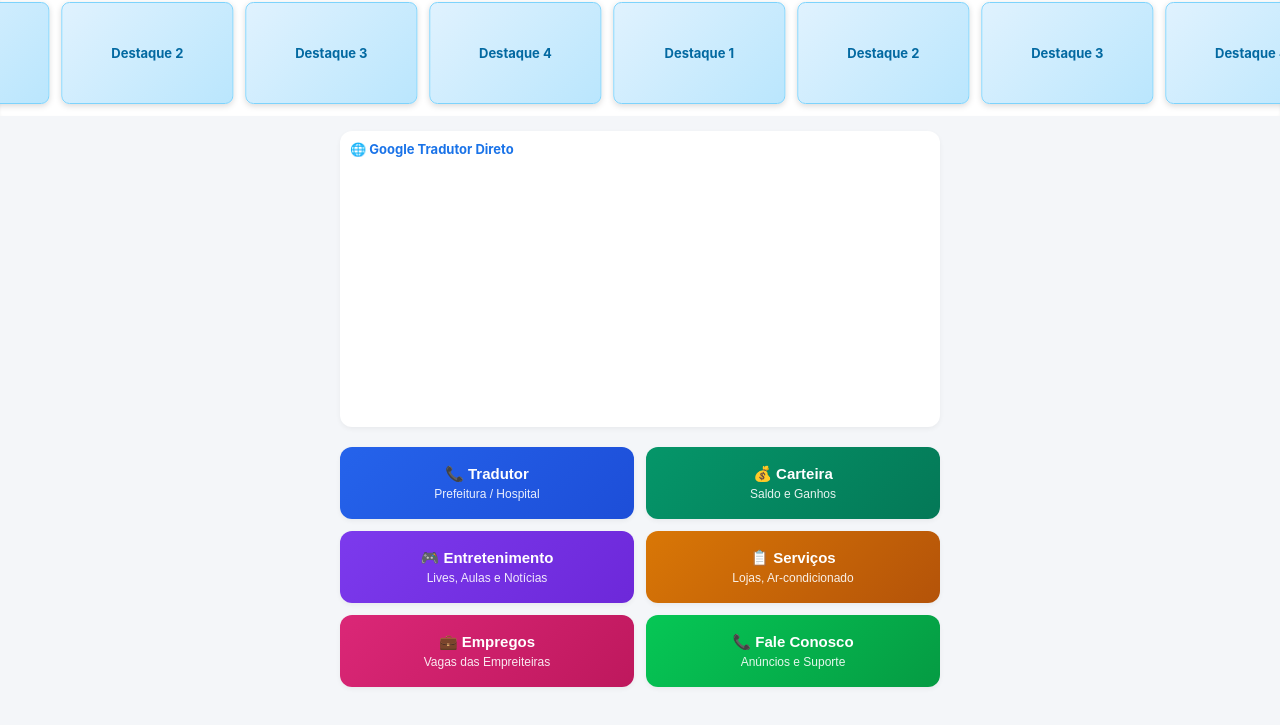
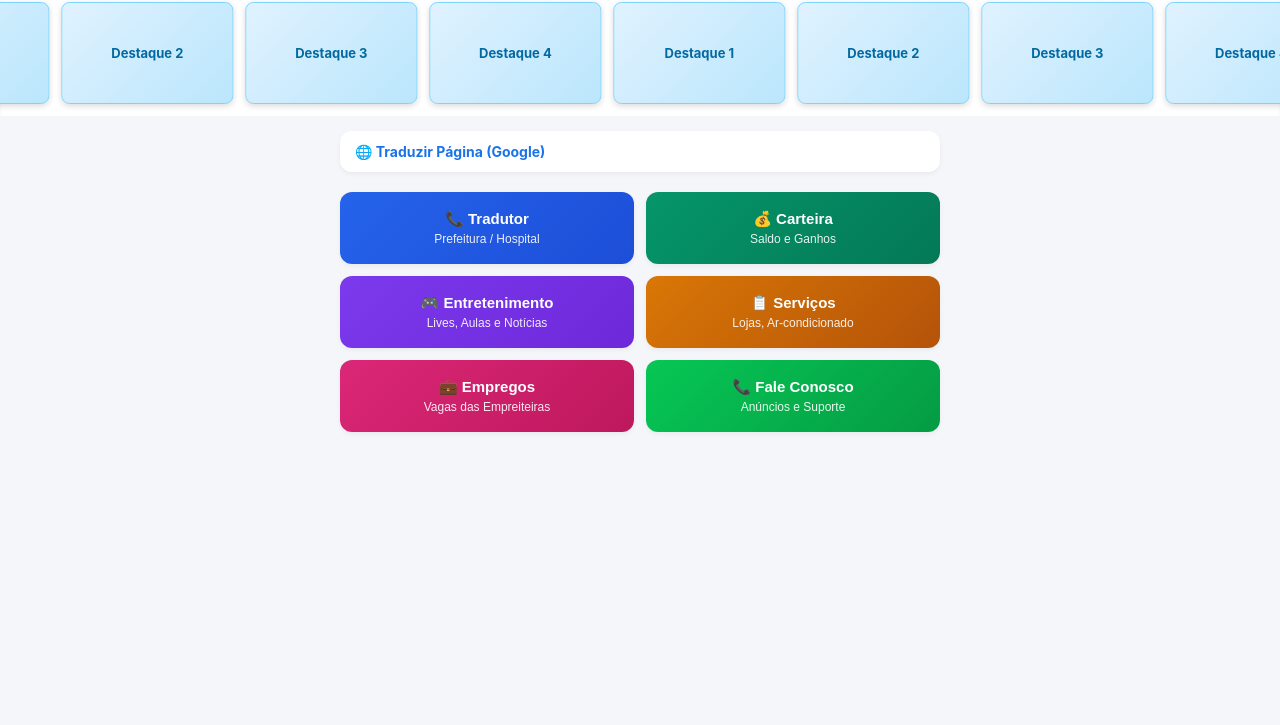
Before and after one commit to kkimikia-ctrl/bot-line, a website: page index.html in a window 1280 px wide. Shown: the part 65-790 px from the top of the page. Drawn offline with Linux system fonts and the light colour scheme.

Commit message:
Update index.html

```diff
--- a/index.html
+++ b/index.html
@@ -106,21 +106,16 @@
             padding: 0 15px;
         }
 
-        /* Caixa Embutida do Google Tradutor */
-        .google-embed-container {
+        /* Caixa do Tradutor Google Integrado */
+        .google-widget-box {
             background: white;
-            padding: 10px;
+            padding: 12px 15px;
             border-radius: 12px;
             box-shadow: 0 2px 5px rgba(0,0,0,0.05);
             margin-bottom: 20px;
-            overflow: hidden;
-        }
-
-        .google-embed-container iframe {
-            width: 100%;
-            height: 250px;
-            border: none;
-            border-radius: 8px;
+            display: flex;
+            align-items: center;
+            justify-content: space-between;
         }
 
         button.btn-primary {
@@ -263,12 +258,10 @@
     </section>
 
     <div class="container">
-        <!-- Google Tradutor Embutido Direto na Página -->
-        <div class="google-embed-container">
-            <div style="font-size: 13px; font-weight: bold; margin-bottom: 6px; color: #1a73e8; display: flex; align-items: center; gap: 5px;">
-                <span>🌐 Google Tradutor Direto</span>
-            </div>
-            <iframe src="https://translate.google.com/?hl=pt-BR&sl=pt&tl=ja&op=translate" title="Google Tradutor"></iframe>
+        <!-- Bloco Oficial do Google Tradutor Integrado -->
+        <div class="google-widget-box">
+            <span style="font-size: 14px; font-weight: bold; color: #1a73e8;">🌐 Traduzir Página (Google)</span>
+            <div id="google_translate_element"></div>
         </div>
 
         <div class="grid-menu">
@@ -368,6 +361,19 @@
             <button id="btnSairChamada" class="btn-primary" style="background-color: #dc2626; margin-top: 15px;" onclick="finalizarChamadaNormal()">Sair / Encerrar</button>
         </div>
     </div>
+
+    <!-- Script Oficial do Google Tradutor -->
+    <script type="text/javascript">
+        function googleTranslateElementInit() {
+            new google.translate.TranslateElement({
+                pageLanguage: 'pt',
+                includedLanguages: 'ja,pt',
+                layout: google.translate.TranslateElement.InlineLayout.SIMPLE,
+                autoDisplay: false
+            }, 'google_translate_element');
+        }
+    </script>
+    <script type="text/javascript" src="//translate.google.com/translate_a/element.js?cb=googleTranslateElementInit"></script>
 
     <script>
         let streamVideo = null;
```
